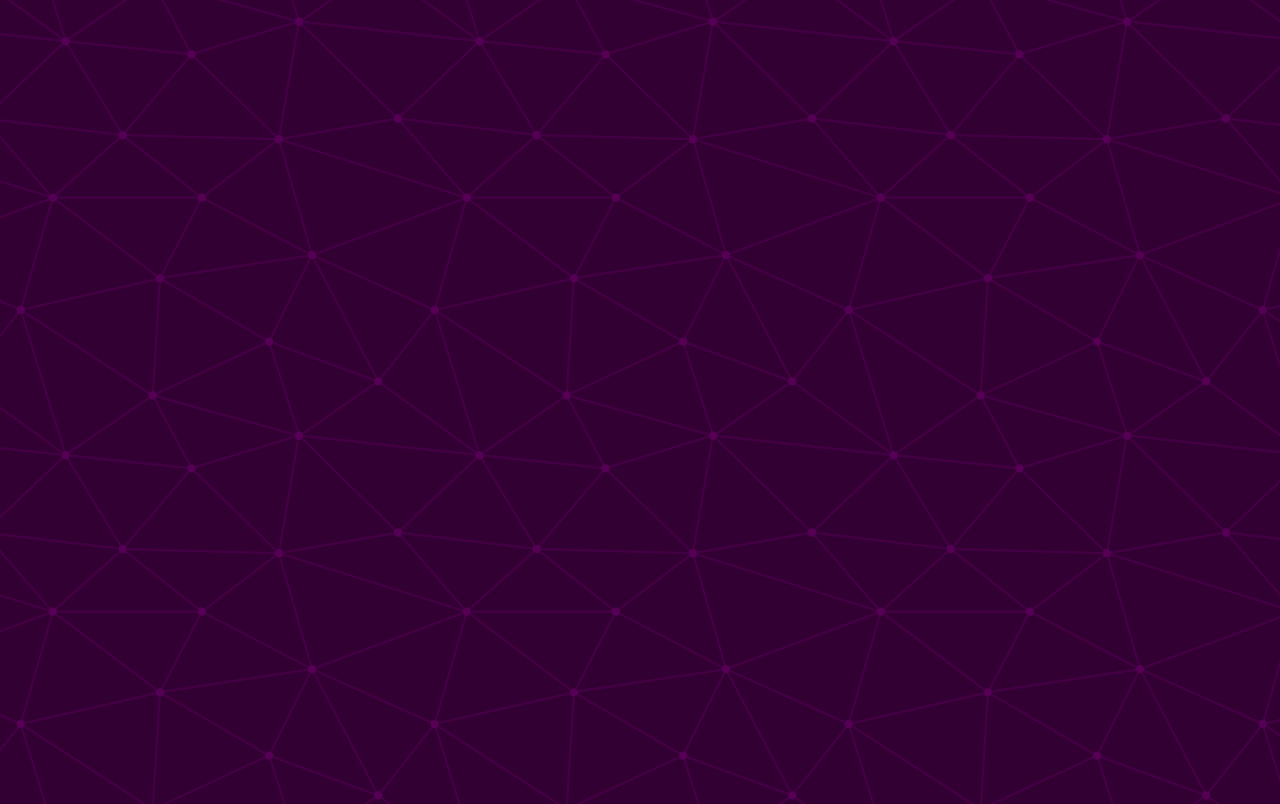
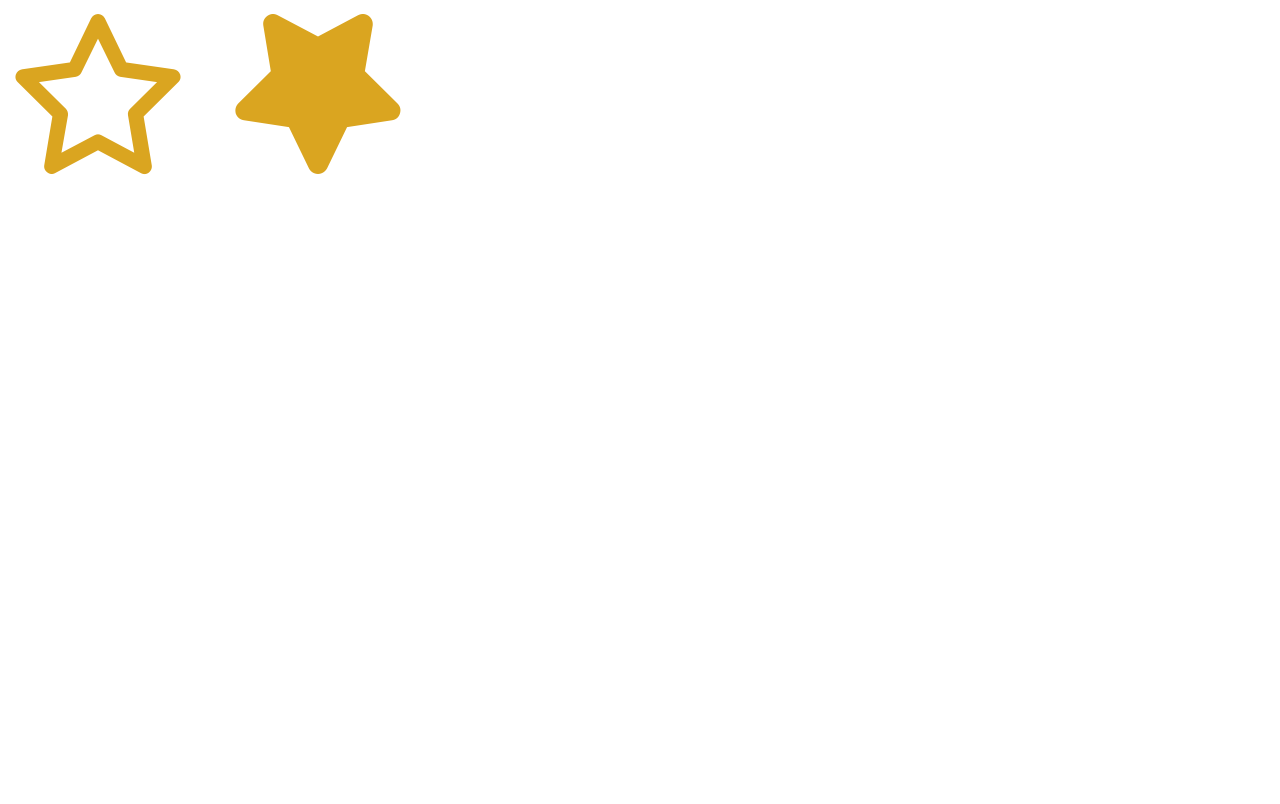
Before and after one commit to Beersheva24NahumAlon/html-css-js-intro, a plain HTML site: page index.html in a window 1280 px wide. Shown: the top 804 px of the page. Drawn offline with Linux system fonts and the light colour scheme.

Commit message:
icons as font (awesome)

```diff
--- a/css/styles.css
+++ b/css/styles.css
@@ -1,5 +1,4 @@
-body {
-    background: url("../images/endless-constellation.svg");
-    height: 300vh;
-    margin: 0;
+.icon {
+    font-size: 10rem;
+    color: goldenrod;
 }
--- a/index.html
+++ b/index.html
@@ -6,10 +6,13 @@
     <meta name="viewport" content="width=device-width, initial-scale=1.0">
     <meta name="description" content="htm introduction">
     <title>Document</title>
+    <script src="https://kit.fontawesome.com/d57c4d824a.js" crossorigin="anonymous"></script>
     <link rel="stylesheet" href="css/styles.css">
 </head>
 
-<body>
+<body class="icon">
+    <i class="fa-regular fa-star fa-flip"></i>
+    <i class="fa-solid fa-star fa-spin"></i>
     <script src="src/main.js"></script>
 </body>
 
```
